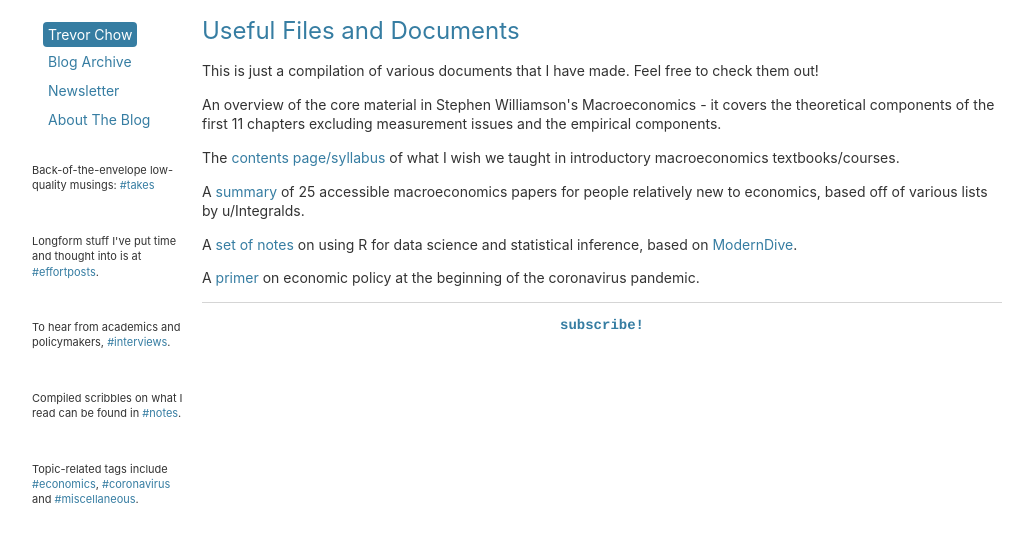
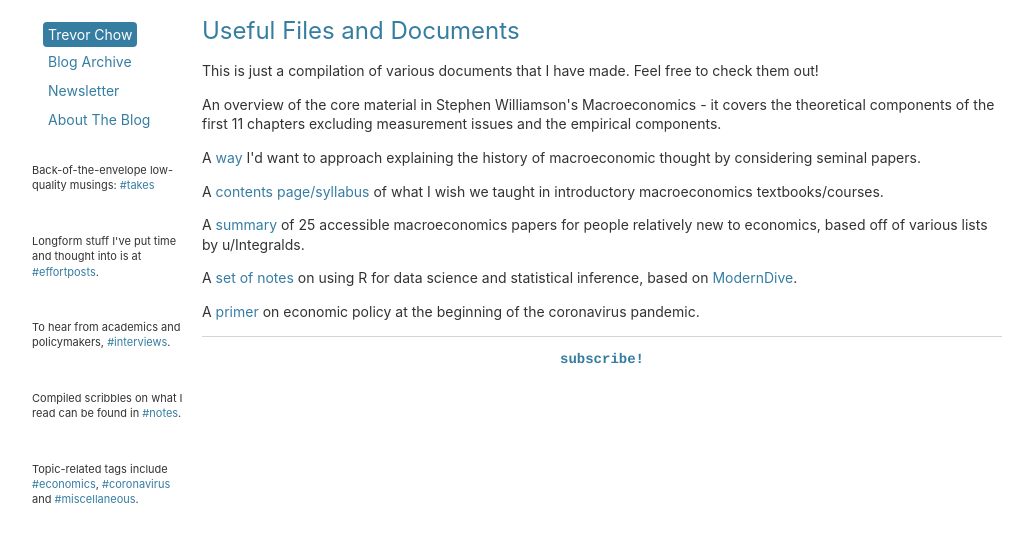
Before and after one commit to tmychow/tmychow.github.io, a Jekyll site: the page built from usefulfiles/index.html, in a window 1280 px wide. Shown: the top 542 px of the page, without its empty margins (28-1061 px from the left). Built offline with Jekyll 4.4.1, drawn with Linux system fonts in a browser that asks for light colours.

Commit message:
Update index.html

```diff
--- a/usefulfiles/index.html
+++ b/usefulfiles/index.html
@@ -6,7 +6,8 @@ title: Trevor's Mostly Economic Musings
 	<h1>Useful Files and Documents</h1>
   	<p>This is just a compilation of various documents that I have made. Feel free to check them out!</p>
 	<p> An overview of the core material in Stephen Williamson's Macroeconomics - it covers the theoretical components of the first 11 chapters excluding measurement issues and the empirical components.</p>
-	<p>The <a href="/assets/contentspage.png">contents page/syllabus</a> of what I wish we taught in introductory macroeconomics textbooks/courses.</p>
+	<p>A <a href="/assets/MacroHoT.png">way</a> I'd want to approach explaining the history of macroeconomic thought by considering seminal papers.</p>
+	<p>A <a href="/assets/contentspage.png">contents page/syllabus</a> of what I wish we taught in introductory macroeconomics textbooks/courses.</p>
 	<p>A <a href="/assets/25papers-macro101.pdf">summary</a> of 25 accessible macroeconomics papers for people relatively new to economics, based off of various lists by u/Integralds.</p>
 	<p>A <a href="/assets/moderndive-notes.pdf">set of notes</a> on using R for data science and statistical inference, based on <a href="https://moderndive.com">ModernDive</a>.</p>
 	<p>A <a href="/assets/covid19-economics.pdf">primer</a> on economic policy at the beginning of the coronavirus pandemic.</p>
```
